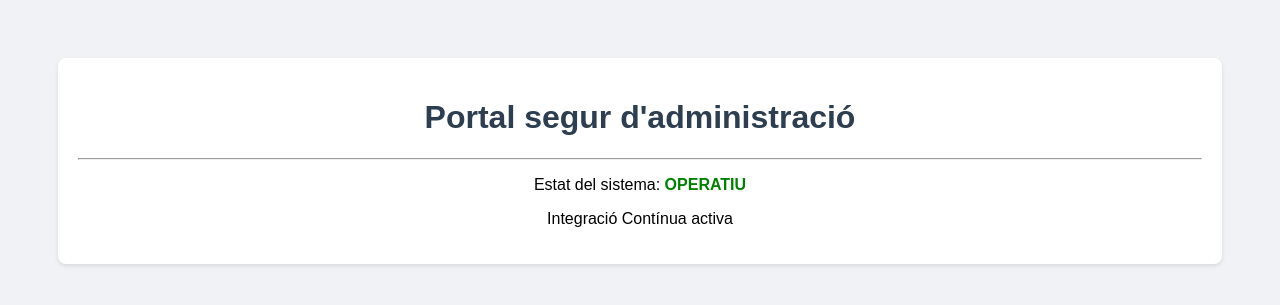
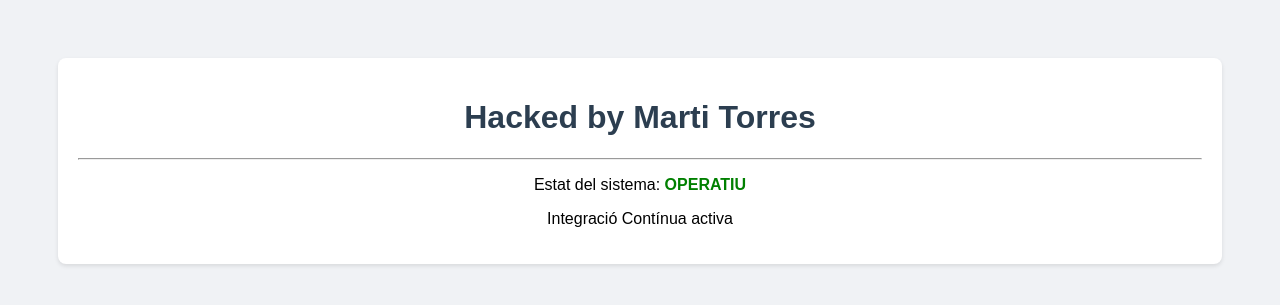
Before and after one commit to Coleriqueee/practica-ci-selenium, a Django app: page / in a window 1280 px wide. Shown: the top 305 px of the page. Run offline with Django 4.2, Linux system fonts and the light colour scheme.

Commit message:
Change header text to 'Hacked by Marti Torres'

```diff
--- a/ciberapp/templates/index.html
+++ b/ciberapp/templates/index.html
@@ -28,7 +28,7 @@
 </head>
 <body>
     <div class="container">
-        <h1>Portal segur d'administració</h1>
+        <h1>Hacked by Marti Torres</h1>
         <hr>
         <p>Estat del sistema: <span class="status">OPERATIU</span></p>
         <p>Integració Contínua activa</p>
```
